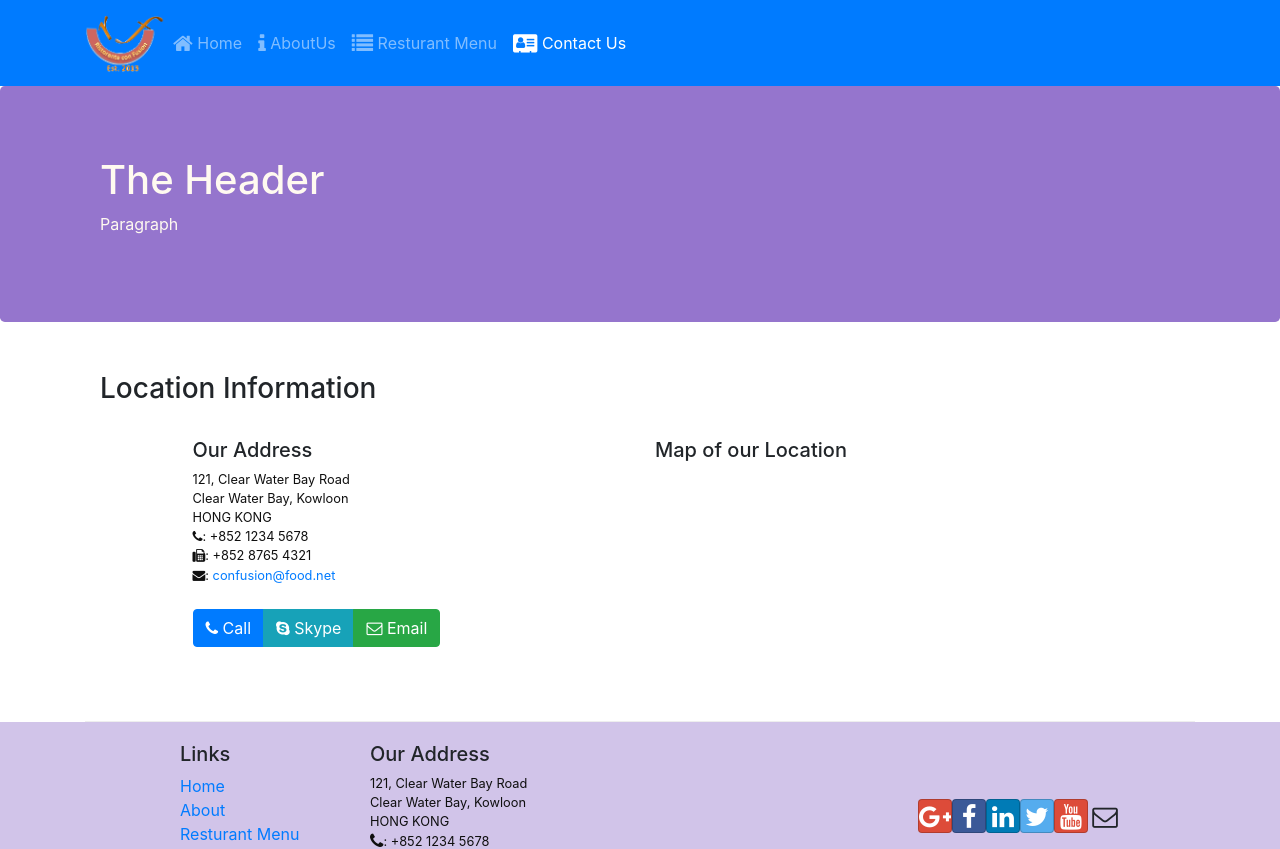
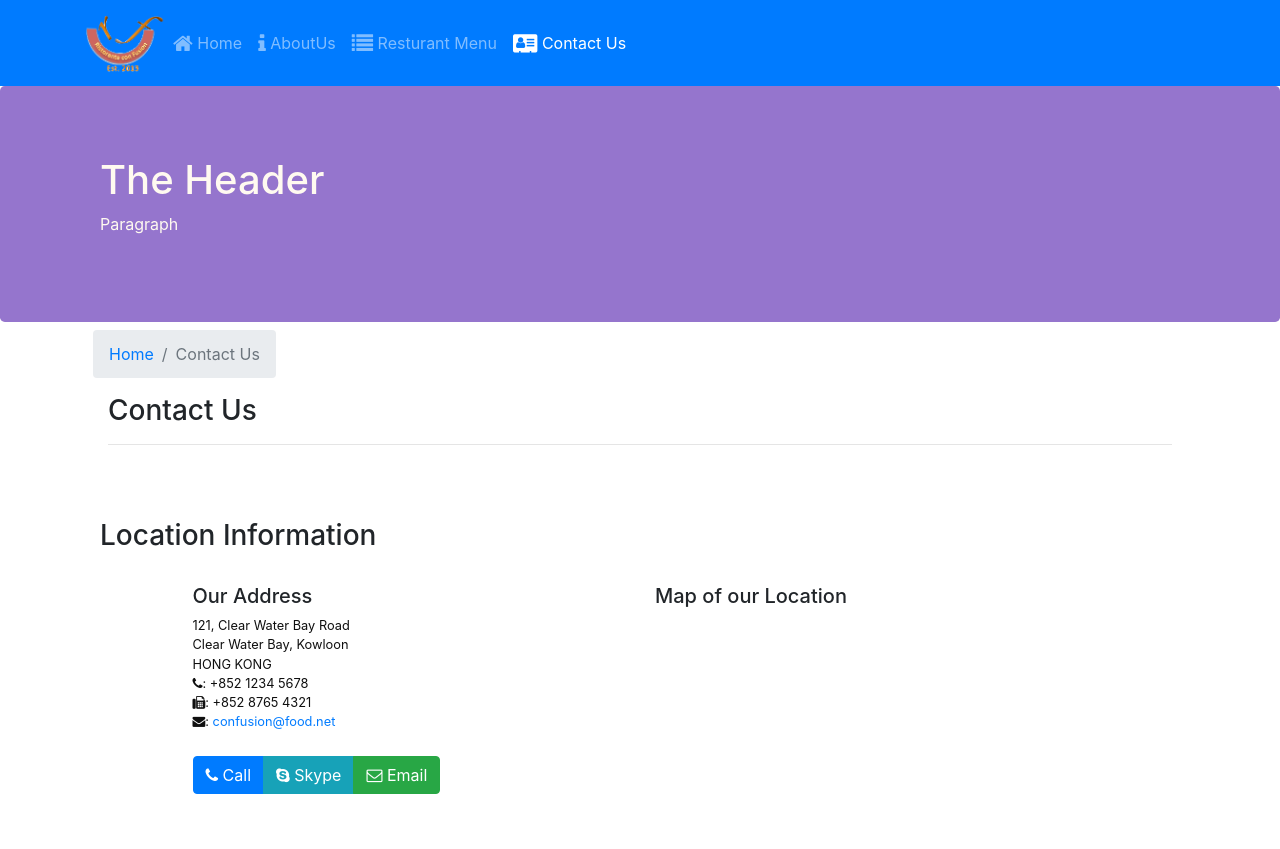
Before and after one commit to yossef-khaled/Menu-App, a React (Create React App) app: page /contactus in a window 1280 px wide. Shown: the top 849 px of the page. Built offline with nearby package versions, Linux system fonts and the light colour scheme.

Commit message:
Add breadcrumb navigation to contact us.

```diff
--- a/src/Components/ContactUsComponent.jsx
+++ b/src/Components/ContactUsComponent.jsx
@@ -1,4 +1,6 @@
 import React, { Component } from 'react';
+import {Breadcrumb, BreadcrumbItem} from 'reactstrap';
+import {Link} from 'react-router-dom';
 class ContactUs extends Component {
     constructor(props) {
         super(props);
@@ -10,6 +12,16 @@ class ContactUs extends Component {
     render() {
         return(
             <div className="container">
+                <div className="row m-2">
+                    <Breadcrumb>
+                      <BreadcrumbItem><Link to="/home">Home</Link></BreadcrumbItem>
+                      <BreadcrumbItem active>Contact Us</BreadcrumbItem>
+                    </Breadcrumb>
+                    <div className="col-12">
+                      <h3>Contact Us</h3>
+                      <hr />
+                    </div>
+                </div>
                 <div className="row row-content">
                     <div className="col-12">
                     <h3>Location Information</h3>
```
